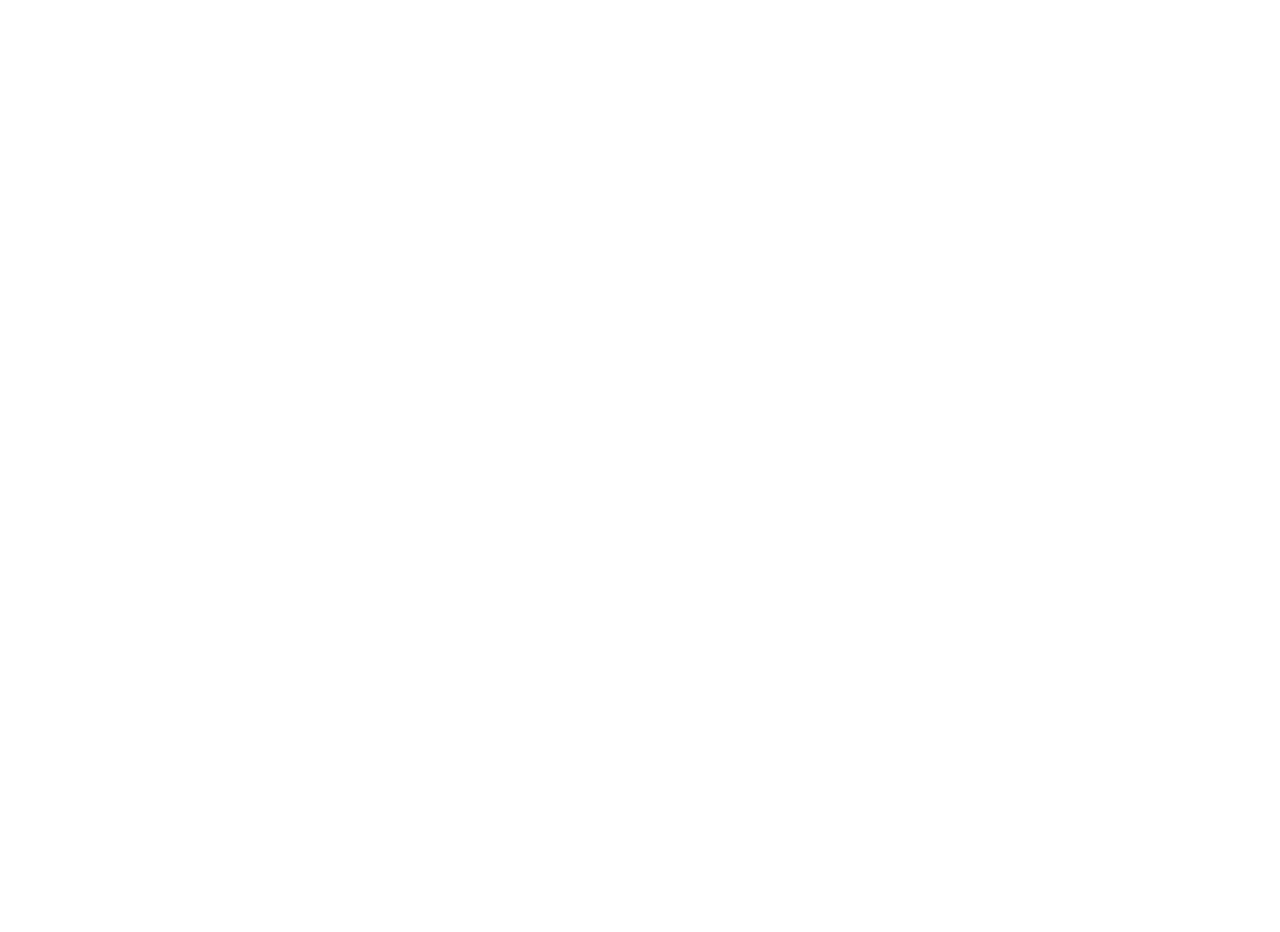
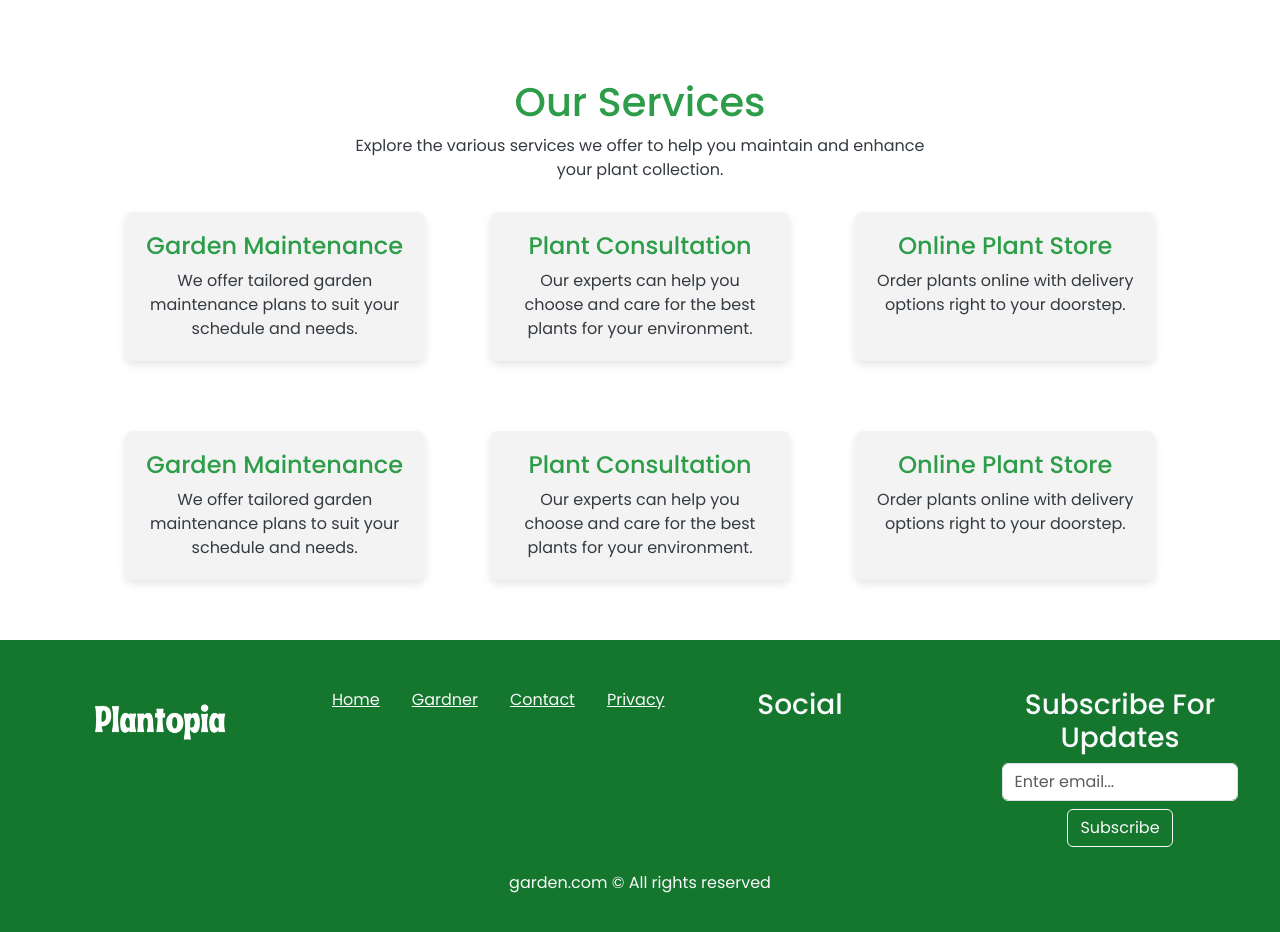
Before and after one commit to QuivyGM/24-OS_Project2, a React (Create React App) app in the folder Plantopia/: page /Aboutus in a window 1280 px wide. Shown: the part 540-1472 px from the top of the page. Before the commit the page ends 800 px from the top, so only its background shows below. Built offline with nearby package versions, Linux system fonts and the light colour scheme.

Commit message:
Update Aboutus.js
1) combined elements from community
2) added footer

```diff
--- a/Plantopia/src/components/Aboutus.js
+++ b/Plantopia/src/components/Aboutus.js
@@ -1,7 +1,5 @@
-// src/components/Aboutus.js
-
 import React, { useRef, useState } from 'react';
-import { useNavigate } from 'react-router-dom';
+import { useNavigate, Link } from 'react-router-dom';
 import '../styles/pages/_aboutus.scss';
 
 const Aboutus = () => {
@@ -9,58 +7,39 @@
   const searchInputRef = useRef(null);
   const [showInput, setShowInput] = useState(false);
 
-// Function to handle logo click and navigate to the main page
-const handleLogoClick = (event) => {
-  event.preventDefault();
-  navigate('/');
+  const handleLogoClick = () => navigate('/');
+  const handleLoginClick = () => navigate('/login');
+  const handleShopClick = () => navigate('/shop');
+  const handleSearchClick = () => {
+    setShowInput(true);
+    if (searchInputRef.current) searchInputRef.current.focus();
   };
 
-// Function to handle login button click and navigate to the login page
-const handleLoginClick = () => {
-  navigate('/login');
-};
-
-// Function to handle shop button click and navigate to the shop page
-const handleShopClick = () => {
-  navigate('/shop');
-};
-
-// Function to show the search input when the search button is clicked
-const handleSearchClick = () => {
-  setShowInput(true);
-  if (searchInputRef.current) {
-      searchInputRef.current.focus();
-  }
-};
-
-
   return (
+    <>
+      {/* Page Container */}
       <div className="aboutus-page container">
         {/* Header Section */}
         <div className="overlay">
           <nav className="navbar navbar-expand-lg bg-body-tertiary navbar-main">
             <div className="container-fluid navbar-box d-flex">
+              {/* Navbar Brand */}
+              <Link to="/" className="navbar-brand">
+                <img src="./images/logo.png" alt="logo" />
+              </Link>
 
-          {/* Navbar brand/logo with click handler */}
-          <a className="navbar-brand" href="logo" onClick={handleLogoClick}>
-            <img src='./images/logo.png' alt='logo' />
-          </a>
-
-          {/* Navbar toggle button for mobile view */}
-          <button className="navbar-toggler" type="button" data-bs-toggle="collapse" data-bs-target="#navbarSupportedContent" aria-controls="navbarSupportedContent" aria-expanded="false" aria-label="Toggle navigation">
+              <button className="navbar-toggler" type="button" data-bs-toggle="collapse" data-bs-target="#navbarSupportedContent">
                 <span className="navbar-toggler-icon"></span>
               </button>
 
-          {/* Navbar links and right-side buttons */}
               <div className="collapse navbar-collapse nav-center" id="navbarSupportedContent">
                 <ul className="navbar-nav mb-2 mb-lg-0">
-              <li className="nav-item"><a className="nav-link active" href="Plants">Plants</a></li>
-              <li className="nav-item"><a className="nav-link active" href="Community">Community</a></li>
-              <li onClick={handleShopClick} className="nav-item"><a className="nav-link active" href="Shop">Shop</a></li>
-              <li className="nav-item"><a className="nav-link active" href="Aboutus">About Us</a></li>
+                  <li className="nav-item"><Link to="/plants" className="nav-link active">Plants</Link></li>
+                  <li className="nav-item"><Link to="/community" className="nav-link active">Community</Link></li>
+                  <li className="nav-item" onClick={handleShopClick}><a className="nav-link active">Shop</a></li>
+                  <li className="nav-item"><Link to="/aboutus" className="nav-link active">About Us</Link></li>
                 </ul>
 
-            {/* Right nav (search and login) */}
                 <div className="nav-right">
                   <form className="d-flex search-button" role="search" onSubmit={(e) => e.preventDefault()}>
                     <input
@@ -71,11 +50,11 @@
                       aria-label="Search"
                     />
                     <button className="btn btn-outline-success" type="button" onClick={handleSearchClick}>
-                  <img src='./icons/search-normal.svg' alt='search' />
+                      <img src="./icons/search-normal.svg" alt="search" />
                     </button>
                   </form>
                   <button onClick={handleLoginClick} className="login-button">
-                <img src='./icons/user.svg' alt='login' />
+                    <img src="./icons/user.svg" alt="login" />
                   </button>
                 </div>
               </div>
@@ -83,20 +62,88 @@
           </nav>
         </div>
 
+        {/* About Section */}
         <div className="about-page">
           <h1>About Us</h1>
           <p>Learn more about our journey and what makes us passionate about plants.</p>
           <div className="team">
-        {[1, 2, 3, 4, 1].map((member) => (
-          <div key={member} className="team-member">
-            <img src={`./images/${member}.jpg`} alt={`Team member ${member}`} />
+            {['A', 'B', 'C', 'D', 'E'].map((member, index) => (
+              <div key={index} className="team-member">
+                <img src={`./images/${index + 1}.jpg`} alt={`Team member ${member}`} />
                 <h2>Team Member {member}</h2>
-            <p>Position {member}</p>
+                <p>Position {index + 1}</p>
               </div>
             ))}
           </div>
         </div>
+
+        {/* Services Section */}
+        <div className="service-page">
+          <h1>Our Services</h1>
+          <p>Explore the various services we offer to help you maintain and enhance your plant collection.</p>
+          <div className="services-list">
+            <div className="service-card">
+              <h2>Garden Maintenance</h2>
+              <p>We offer tailored garden maintenance plans to suit your schedule and needs.</p>
             </div>
+            <div className="service-card">
+              <h2>Plant Consultation</h2>
+              <p>Our experts can help you choose and care for the best plants for your environment.</p>
+            </div>
+            <div className="service-card">
+              <h2>Online Plant Store</h2>
+              <p>Order plants online with delivery options right to your doorstep.</p>
+            </div>
+          </div>
+        </div>
+        <div className="service-page">
+      <div className="services-list">
+        <div className="service-card">
+          <h2>Garden Maintenance</h2>
+          <p>We offer tailored garden maintenance plans to suit your schedule and needs.</p>
+        </div>
+        <div className="service-card">
+          <h2>Plant Consultation</h2>
+          <p>Our experts can help you choose and care for the best plants for your environment.</p>
+        </div>
+        <div className="service-card">
+          <h2>Online Plant Store</h2>
+          <p>Order plants online with delivery options right to your doorstep.</p>
+        </div>
+      </div>
+    </div>
+        <div className="service-page container"></div>
+      </div>
+
+      {/* Footer Outside Page Container */}
+      <footer className="footer py-5">
+        <div className="container-fluid">
+          <div className="row text-center">
+            <div className="col-md-3 footer-logo">
+              <img src="./images/logo.png" alt="Plantopia Logo" />
+            </div>
+            <div className="col-md-3 footer-links">
+              <Link to="/">Home</Link>
+              <Link to="/gardner">Gardner</Link>
+              <Link to="/contact">Contact</Link>
+              <Link to="/privacy">Privacy</Link>
+            </div>
+            <div className="col-md-3 footer-social">
+              <h3>Social</h3>
+              <a href="#facebook"><i className="fab fa-facebook"></i></a>
+              <a href="#linkedin"><i className="fab fa-linkedin"></i></a>
+              <a href="#instagram"><i className="fab fa-instagram"></i></a>
+            </div>
+            <div className="col-md-3 subscribe">
+              <h3>Subscribe For Updates</h3>
+              <input type="email" placeholder="Enter email..." className="form-control mb-2" />
+              <button className="btn button-subscribe">Subscribe</button>
+            </div>
+          </div>
+          <p className="footer-note text-center mt-4">garden.com © All rights reserved</p>
+        </div>
+      </footer>
+    </>
   );
 };
 
```
Lines whose indentation alone changed are shown as unchanged.
